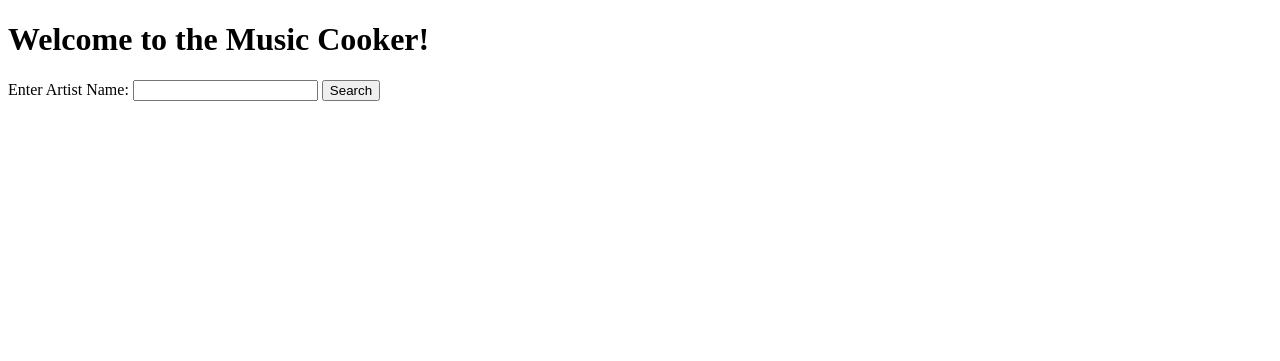
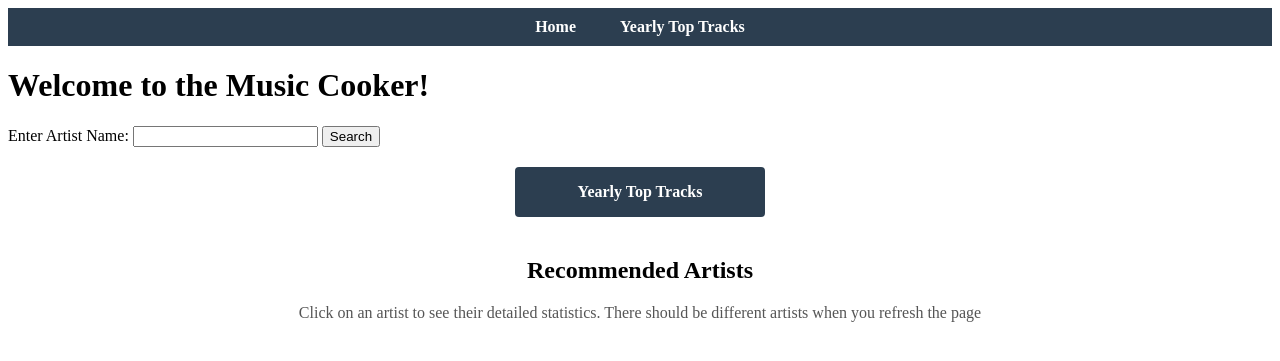
Before and after one commit to shane1595042264/SpotifyAPI_Cooker, a Flask app: template backend/templates/index.html in a window 1280 px wide. Shown: the top 361 px of the page. Run offline with Flask 3, Linux system fonts and the light colour scheme; the template is opened without the code that fills it, so the values that code supplies are empty.

Commit message:
feat: add topTrack Autoplay

```diff
--- /dev/null
+++ b/backend/static/styles.css
@@ -0,0 +1,16 @@
+.header {
+    background-color: #2c3e50;
+    padding: 10px 0;
+    text-align: center;
+}
+
+.header a {
+    color: white;
+    padding: 10px 20px;
+    text-decoration: none;
+    font-weight: bold;
+}
+
+.header a:hover {
+    background-color: #34495e;
+}
--- /dev/null
+++ b/backend/templates/_header.html
@@ -0,0 +1,6 @@
+
+<div class="header">
+    <a href="{{ url_for('index') }}">Home</a>
+    <!-- Add more links as needed. Here's a sample link to the yearly top tracks page. -->
+    <a href="{{ url_for('top_tracks_by_year') }}">Yearly Top Tracks</a>
+</div>
--- a/backend/templates/index.html
+++ b/backend/templates/index.html
@@ -1,17 +1,84 @@
+
 <!DOCTYPE html>
 <html lang="en">
 <head>
     <meta charset="UTF-8">
     <title>Music Cooker - Search Artist</title>
+    <style>
+        .section-title {
+            text-align: center;
+            margin-top: 40px;
+            margin-bottom: 20px;
+            font-size: 24px;
+            font-weight: bold;
+        }
+
+        .section-description {
+            text-align: center;
+            margin-bottom: 30px;
+            color: #555;
+        }
+
+        .artist-container {
+            text-align: center;
+            margin-bottom: 20px;
+        }
+
+        .artist-container img {
+            width: 100px;
+            margin: 10px;
+            border-radius: 50%;
+            cursor: pointer;
+        }
+
+        /* Styles for the button */
+        .top-tracks-btn {
+            display: block;
+            width: 250px;
+            height: 50px;
+            margin: 20px auto;
+            background-color: #2c3e50;
+            text-align: center;
+            border-radius: 4px;
+            color: white;
+            font-weight: bold;
+            line-height: 50px;
+            cursor: pointer;
+            text-decoration: none;
+        }
+
+        .top-tracks-btn:hover {
+            background-color: #34495e;
+        }
+
+    </style>
+    <link rel="stylesheet" href="{{ url_for('static', filename='styles.css') }}">
 </head>
 <body>
-
+    {% include '_header.html' %}
 <h1>Welcome to the Music Cooker!</h1>
 <form action="/" method="post">
     <label for="artist_name">Enter Artist Name:</label>
     <input type="text" id="artist_name" name="artist_name" required>
     <input type="submit" value="Search">
 </form>
+<a href="{{ url_for('top_tracks_by_year') }}" class="top-tracks-btn">Yearly Top Tracks</a>
+<h2 class="section-title">Recommended Artists</h2>
+<div class="section-description">Click on an artist to see their detailed statistics. There should be different artists when you refresh the page</div>
+{% for artist in recommended_artists %}
+    <div class="artist-container">
+        <a href="{{ url_for('get_artist', name=artist.name) }}">
+            {% if artist['images'] and artist['images'][0]['url'] %}
+                <img src="{{ artist['images'][0]['url'] }}" alt="{{ artist.name }}">
+            {% endif %}
+            <br>
+            {{ artist.name }}
+        </a>
+    </div>
+{% endfor %}
+
+<!-- Button to direct users to yearly top tracks -->
+
 
 </body>
 </html>
```
Also changed, not shown: backend/modules/routes.py (+69 -4 lines), backend/templates/artist.html (+38 -2 lines), backend/templates/yearly_top_tracks.html (added, +121 -0 lines), 1 other file.
